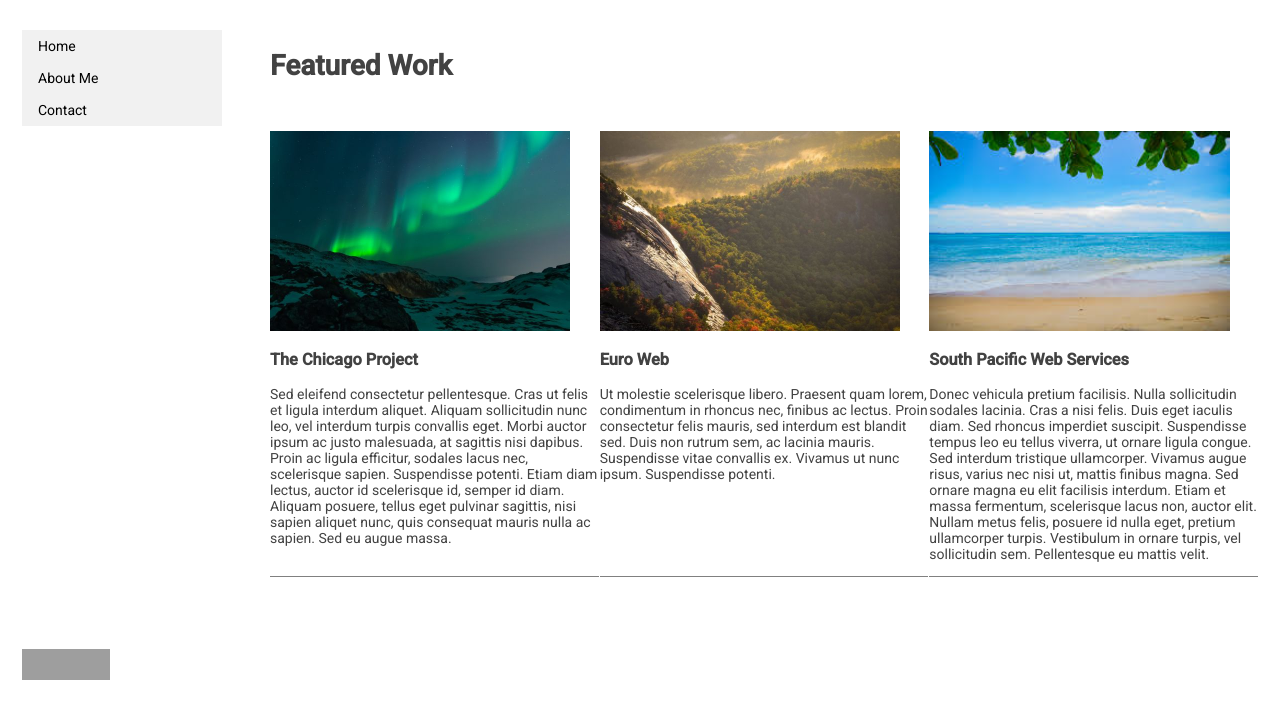
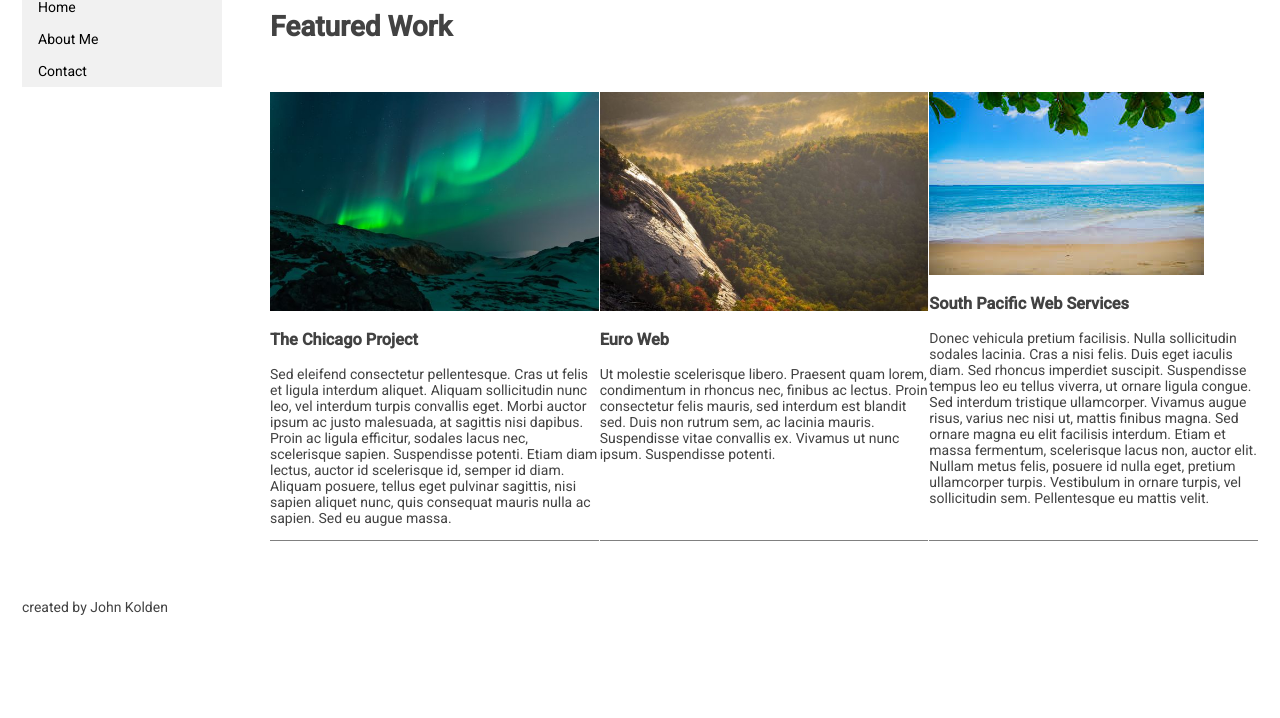
Before and after one commit to jkolden/portfolio_site, a plain HTML site: page index.html in a window 1280 px wide. Shown: the part 140-858 px from the top of the page. After the commit the page ends 800 px from the top, so only its background shows below. Drawn offline with Linux system fonts and the light colour scheme; grey boxes are pictures that could not be loaded.

Commit message:
Add files via upload

```diff
--- a/css-main.css
+++ b/css-main.css
@@ -8,9 +8,10 @@ body {
 header img {
     float: left;
     width: 100px;
-    height: 100px;
+    height: auto;
     background: #555;
 }
+
 header h1,
 header h3 {
     position: relative;
@@ -25,37 +26,47 @@ Grid templates taken from here: https://developer.mozilla.org/en-US/docs/Web/CSS
 .main-head {
     grid-area: header;
 }
+
 .content {
     grid-area: content;
     display: grid;
     grid-row-gap: 1px;
     grid-template-areas: "overview overview overview" "project1 project1 project1" "project2 project2 project2" "project3 project3 project3"
 }
+
 img {
-    height: 200px;
+    height: auto;
     max-width: 100%;
 }
+
 .project-overview {
     grid-area: project-overview;
 }
+
 .project1 {
     grid-area: project1;
 }
+
 .project2 {
     grid-area: project2;
 }
+
 .project3 {
     grid-area: project3;
 }
+
 .text {
     grid-area: text;
 }
+
 .img {
     grid-area: img;
 }
+
 .main-nav {
     grid-area: nav;
 }
+
 /*navbar css taken from here: https://www.w3schools.com/css/css_navbar.asp*/
 
 ul {
@@ -65,6 +76,7 @@ ul {
     width: 200px;
     background-color: #f1f1f1;
 }
+
 li a {
     display: block;
     color: #000;
@@ -77,57 +89,70 @@ li a:hover {
     background-color: #555;
     color: white;
 }
+
 .main-nav ul {
     list-style: none;
 }
+
 .main-footer {
     grid-area: footer;
 }
+
 .wrapper {
     display: grid;
     grid-gap: 20px;
     grid-template-areas: "header" "nav" "content" "footer";
 }
+
 .wrapper > * {
     padding: 1em;
 }
+
 @media (min-width: 500px) {
     article img {
-        height: 200px;
+        height: auto;
         max-width: 100%;
     }
+
     article {
         border-bottom: solid thin gray;
         margin-bottom: 10px;
     }
+
     .wrapper {
         grid-template-columns: 1fr 3fr;
         grid-template-areas: "header  header" "nav     nav" "content content" "footer  footer";
     }
+
     .content {
         grid-template-columns: 1fr;
         grid-auto-rows: minmax(100px, auto);
         grid-template-areas: "overview" "project1" "project2" "project3"
     }
+
     nav ul {
         display: flex;
         justify-content: space-between;
     }
 }
+
 @media (min-width: 700px) {
     article img {
-        height: 200px;
+        height: auto;
         max-width: 100%;
     }
+
     .wrapper {
         grid-template-columns: 1fr 4fr 1fr;
         grid-template-areas: ". header  header" "nav    content content" "footer footer  footer"
     }
+
     .content {
         grid-template-columns: 1fr 1fr 1fr;
         grid-column-gap: 1px;
         grid-template-areas: "overview overview overview" "project1 project2 project3"
     }
+
     nav ul {
         flex-direction: column;
     }
--- a/index.html
+++ b/index.html
@@ -40,12 +40,7 @@
             </article>
 
         </div>
-        <footer class="main-footer">
-            <p>
-                <a href="http://jigsaw.w3.org/css-validator/check/referer">
-                    <img style="border:0;width:88px;height:31px" src="http://jigsaw.w3.org/css-validator/images/vcss" alt="Valid CSS!" />
-                </a>
-            </p>
+        <footer class="main-footer">created by John Kolden
         </footer>
     </div>
 </body>
```
